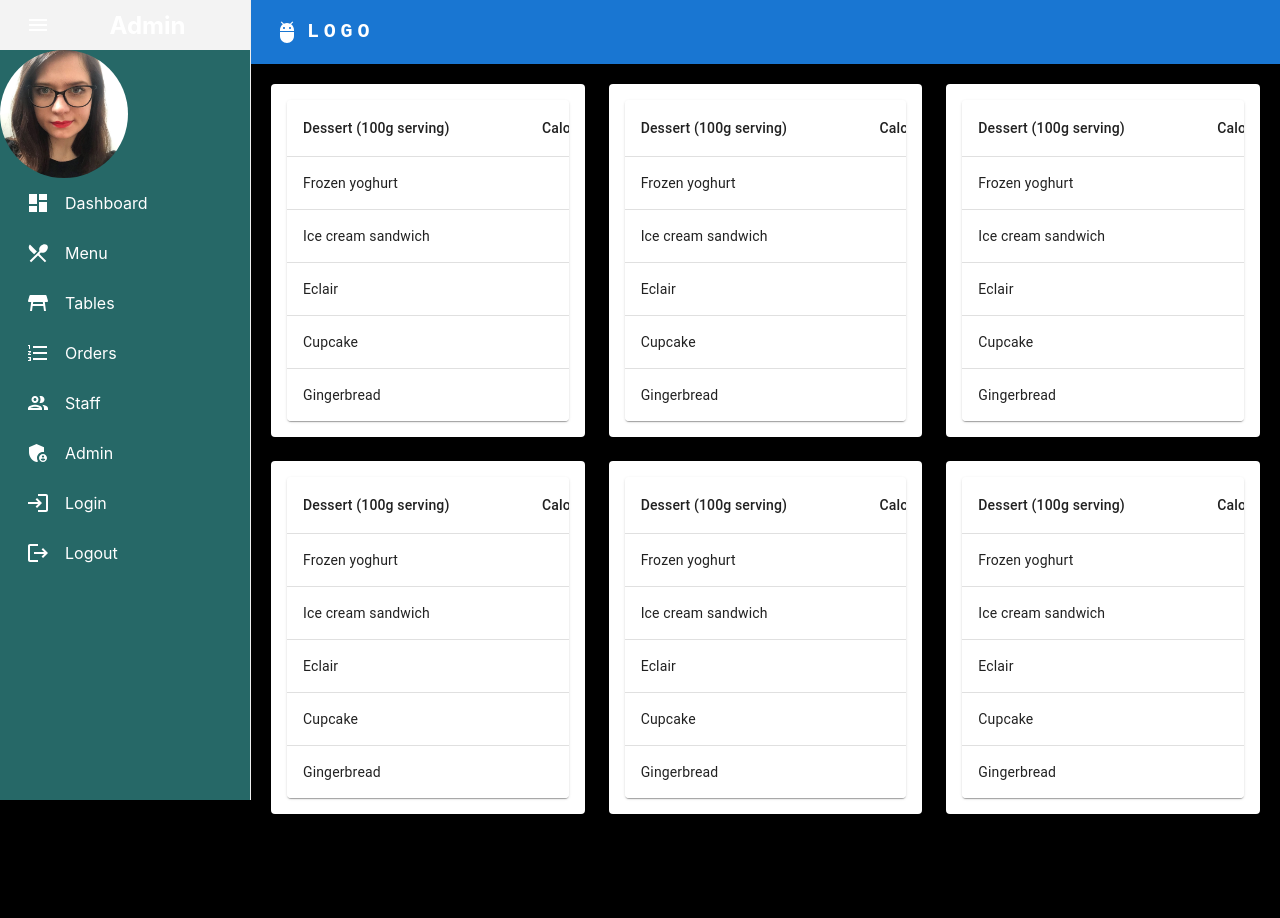
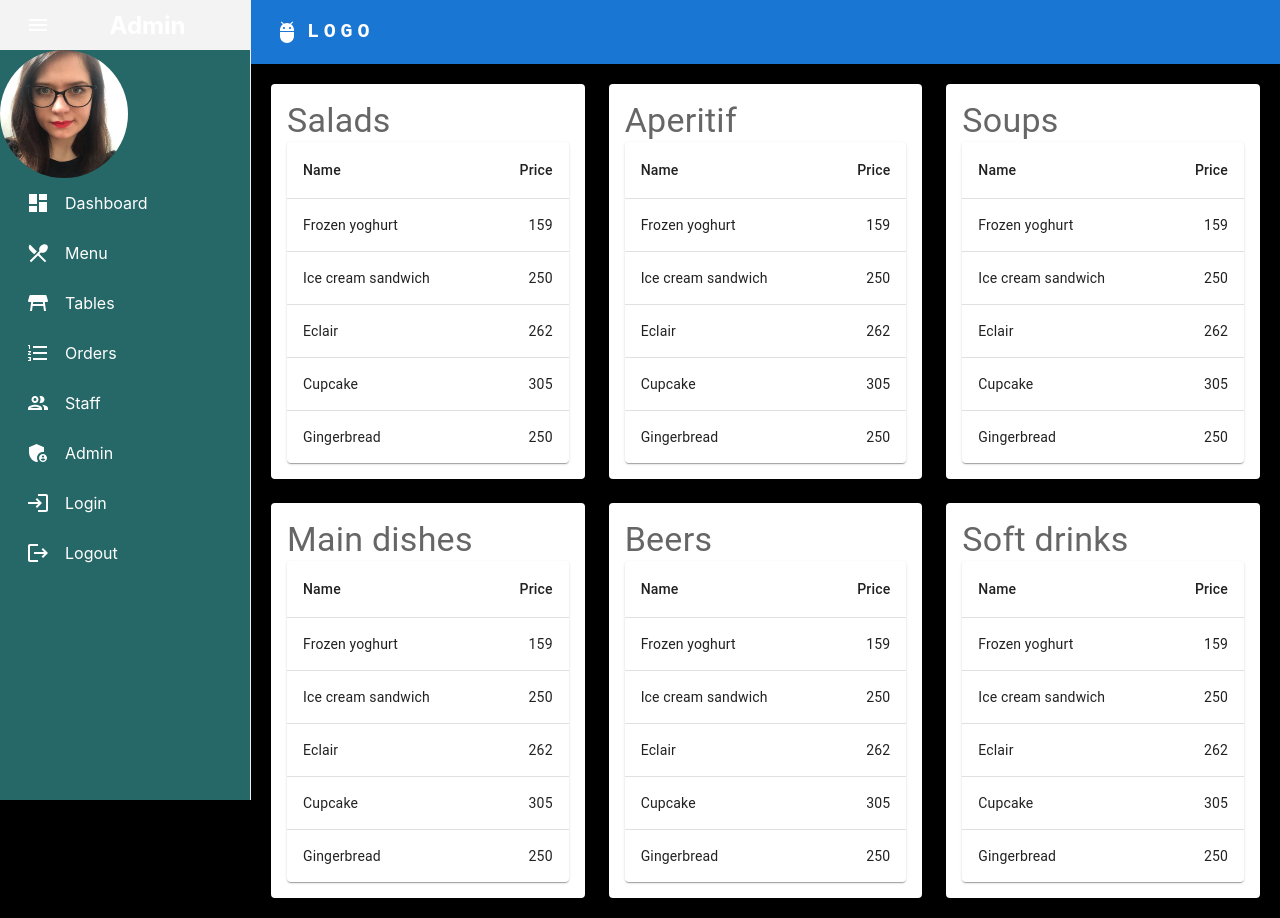
Before and after one commit to jaaahooou/restaurantDashboard, a React (Create React App) app in the folder frontend/frontend/: page /dishmenu in a window 1280 px wide. Before the commit the page ends 834 px from the top, so only its background shows below. Built offline with nearby package versions, Linux system fonts and the light colour scheme.

Commit message:
restaurant menu elements

```diff
--- a/frontend/frontend/src/screens/DishMenu/index.jsx
+++ b/frontend/frontend/src/screens/DishMenu/index.jsx
@@ -22,17 +22,27 @@ import TableContainer from "@mui/material/TableContainer";
 import TableHead from "@mui/material/TableHead";
 import TableRow from "@mui/material/TableRow";
 import Paper from "@mui/material/Paper";
+import { Typography } from "@mui/material";
 
 function createData(name, calories, fat, carbs, protein) {
   return { name, calories, fat, carbs, protein };
 }
 
+const categories = [
+  "Salads",
+  "Aperitif",
+  "Soups",
+  "Main dishes",
+  "Beers",
+  "Soft drinks",
+];
+
 const rows = [
-  createData("Frozen yoghurt", 159, 6.0, 24, 4.0),
-  createData("Ice cream sandwich", 237, 9.0, 37, 4.3),
-  createData("Eclair", 262, 16.0, 24, 6.0),
-  createData("Cupcake", 305, 3.7, 67, 4.3),
-  createData("Gingerbread", 356, 16.0, 49, 3.9),
+  createData("Frozen yoghurt", 159),
+  createData("Ice cream sandwich", 250),
+  createData("Eclair", 262),
+  createData("Cupcake", 305),
+  createData("Gingerbread", 250),
 ];
 
 const Item = styled(Paper)(({ theme }) => ({
@@ -54,15 +64,16 @@ export default function ResponsiveGrid() {
         {Array.from(Array(6)).map((_, index) => (
           <Grid item xs={1} sm={4} md={4} key={index}>
             <Item>
+              <Typography variant="h4" align="left">
+                {categories[index]}
+              </Typography>
+
               <TableContainer component={Paper}>
-                <Table sx={{ minWidth: 650 }} aria-label="simple table">
+                <Table sx={{ maxWidth: "100%" }} aria-label="simple table">
                   <TableHead>
                     <TableRow>
-                      <TableCell>Dessert (100g serving)</TableCell>
-                      <TableCell align="right">Calories</TableCell>
-                      <TableCell align="right">Fat&nbsp;(g)</TableCell>
-                      <TableCell align="right">Carbs&nbsp;(g)</TableCell>
-                      <TableCell align="right">Protein&nbsp;(g)</TableCell>
+                      <TableCell>Name</TableCell>
+                      <TableCell align="right">Price</TableCell>
                     </TableRow>
                   </TableHead>
                   <TableBody>
@@ -77,9 +88,6 @@ export default function ResponsiveGrid() {
                           {row.name}
                         </TableCell>
                         <TableCell align="right">{row.calories}</TableCell>
-                        <TableCell align="right">{row.fat}</TableCell>
-                        <TableCell align="right">{row.carbs}</TableCell>
-                        <TableCell align="right">{row.protein}</TableCell>
                       </TableRow>
                     ))}
                   </TableBody>
```
